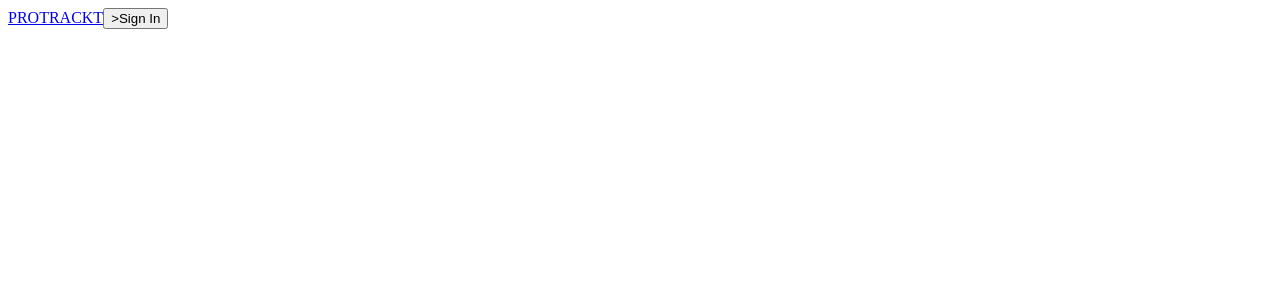
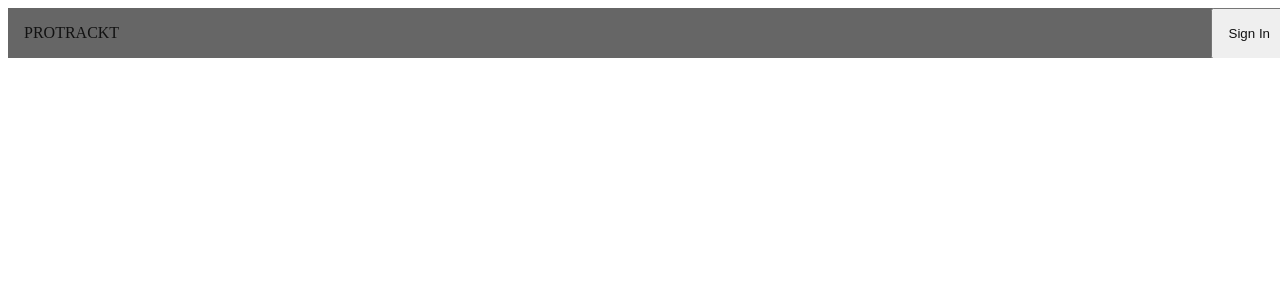
Before and after one commit to leegenes/protrackt-frontend, a React app: page / in a window 1280 px wide. Shown: the top 300 px of the page. Built offline with nearby package versions, Linux system fonts and the light colour scheme.

Commit message:
refactor for css and miskeys

```diff
--- a/src/components/ModalSignIn.js
+++ b/src/components/ModalSignIn.js
@@ -2,7 +2,8 @@ import React from 'react';
 
 import ModalWrap from './ModalWrap';
 
-const SignIn = (props) => {
+const ModalSignIn = (props) => {
+  return (
   <ModalWrap
       {...props}
       title="Sign in"
@@ -13,6 +14,7 @@ const SignIn = (props) => {
       <button onClick={() => signIn('google')}>Google</button>
       <button onClick={() => signIn('twitter')}>Twitter</button>
     </ModalWrap>
+  )
 };
 
-export default SignIn;
+export default ModalSignIn;
--- a/src/components/ModalWheelhouse.js
+++ b/src/components/ModalWheelhouse.js
@@ -4,8 +4,8 @@ import ModalSignIn from './ModalSignIn';
 
 const ModalWheelhouse = (props) => {
   switch (props.currentModal) {
-    case 'EXPORT_DATA':
-      return <SignIn {...props}/>;
+    case 'SIGN_IN':
+      return <ModalSignIn {...props}/>;
 
     default:
       return null;
--- a/src/components/Navigation.js
+++ b/src/components/Navigation.js
@@ -2,12 +2,18 @@ import React from 'react';
 
 import styles from '../styles/app.css';
 
-const Navigation = () => {
+const Navigation = (props) => {
   return (
     <div>
-      <div className={styles.navbar}>
-        <a href="#" className={styles.navlink} id={styles.navlinklogo}>PROTRACKT</a>
-        <button className={styles.navlink} id={styles.navlinklogin} type="button">>Sign In</button>
+      <div className="nav-bar">
+        <a href="#" className="nav-link" id="nav-link-login">PROTRACKT</a>
+        <button
+          className="nav-link"
+          id="nav-link-logo"
+          type="button"
+          onClick={ () => props.selectedModal('SIGN_IN') }>
+          Sign In
+        </button>
       </div>
     </div>
   )
--- a/src/styles/app.css
+++ b/src/styles/app.css
@@ -1,4 +1,4 @@
-.navbar {
+.nav-bar {
   width: 100%;
   height: 50px;
   background-color: #666;
@@ -6,7 +6,7 @@
   overflow: hidden;
 }
 
-.navlink {
+.nav-link {
   display: inline-block;
   text-align: center;
   padding: 16px 16px;
@@ -14,17 +14,17 @@
   color: #111;
 }
 
-.navlink:hover {
+.nav-link:hover {
   background-color: #111;
   color: #666;
 }
 
-.navlinklogin {
-  float: right;
+#nav-link-login {
+  float: left;
 }
 
-.navlinklogo {
-  float: left;
+#nav-link-logo {
+  float: right;
 }
 
 .form-container {
```
